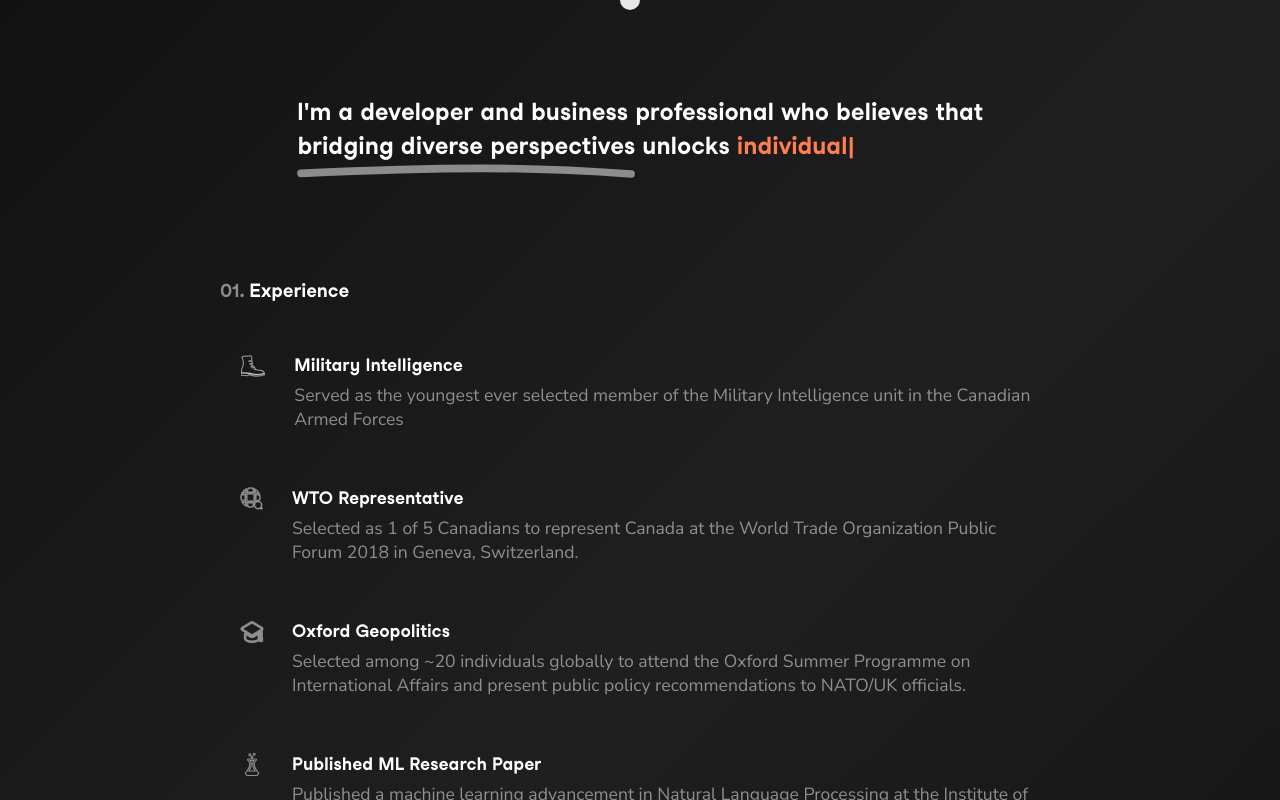
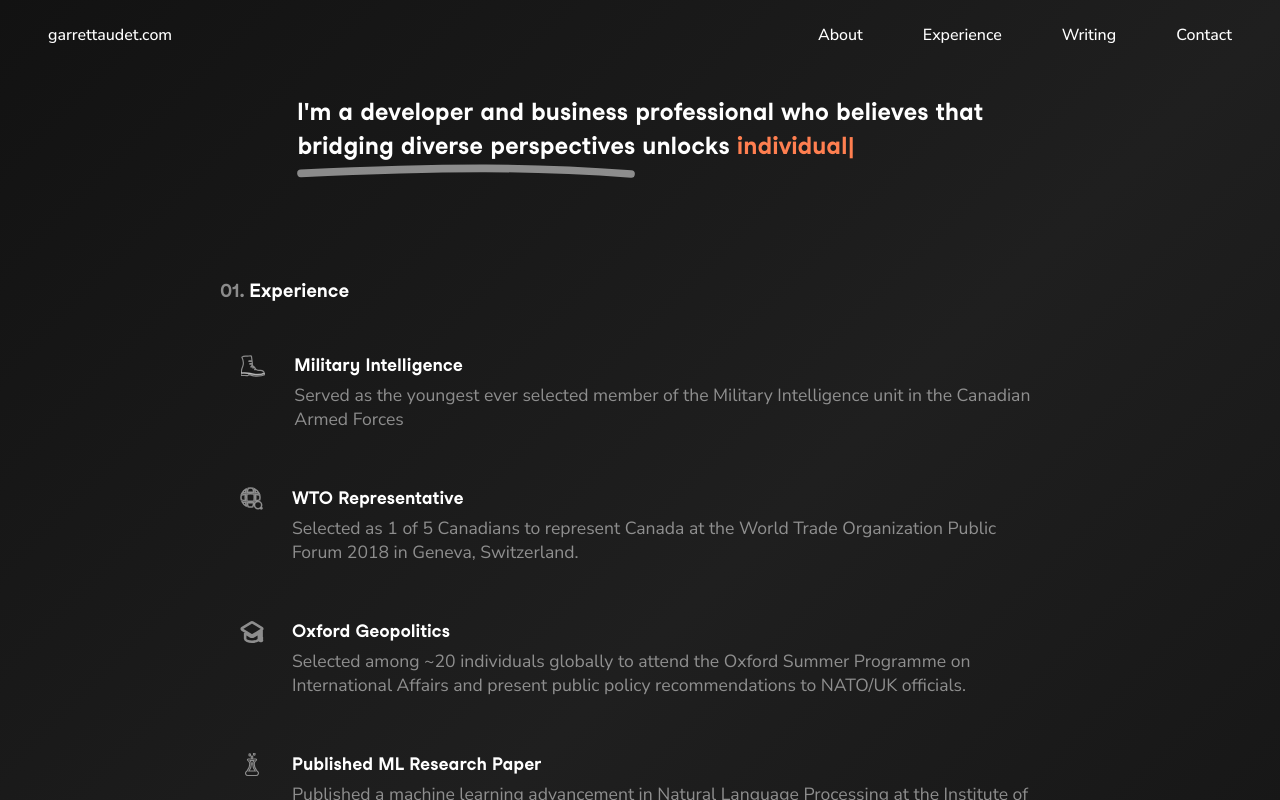
Before and after one commit to GarrettAudet/PersonalWebsite, a React (Create React App) app: page /content in a window 1280 px wide. Built offline with nearby package versions, Linux system fonts and the light colour scheme; a web font is replaced by a local one.

Commit message:
Worked gh-pages-v2 version

```diff
--- a/src/App.css
+++ b/src/App.css
@@ -64,6 +64,7 @@ body {
 
 /* Background */
 .scrolling-container {
+  position: relative;
   display: flex;
   flex: 1;
   flex-direction: column;
--- a/src/App.js
+++ b/src/App.js
@@ -1,9 +1,10 @@
-import React, { useRef } from 'react';
+import React, { useRef, useEffect } from 'react';
+import { BrowserRouter as Router, Route, Routes, useLocation } from 'react-router-dom';
 import './App.css';
-import Content from './Content/Content';  // Import Content
+import Content from './Content/Content';
 import Cursor from './Cursor/Cursor';
 import LandingPage from './LandingPage/landing-page';
-import { BrowserRouter as Router, Route, Routes } from 'react-router-dom';  // Import Router and Routes
+import Header from './LandingPage/header';
 
 function App() {
   const experienceRef = useRef(null);
@@ -13,9 +14,39 @@ function App() {
     sectionRef.current.scrollIntoView({ behavior: 'smooth' });
   };
 
+  const location = useLocation(); // Hook to get current route location
+
+  useEffect(() => {
+    // Reinitialize or trigger cursor behavior on route change
+    const cursor = document.querySelector('.custom-cursor');
+    const links = document.querySelectorAll('a');
+
+    // Check if cursor and links exist
+    if (cursor && links) {
+      const addExpand = () => cursor.classList.add('expand');
+      const removeExpand = () => cursor.classList.remove('expand');
+
+      // Remove existing listeners before adding new ones
+      links.forEach(link => {
+        link.removeEventListener('mouseenter', addExpand);
+        link.removeEventListener('mouseleave', removeExpand);
+        link.addEventListener('mouseenter', addExpand);
+        link.addEventListener('mouseleave', removeExpand);
+      });
+
+      // Clean up to avoid memory leaks
+      return () => {
+        links.forEach(link => {
+          link.removeEventListener('mouseenter', addExpand);
+          link.removeEventListener('mouseleave', removeExpand);
+        });
+      };
+    }
+  }, [location]); // Re-run effect on route change
+
   return (
-    <Router>
     <div className="scrolling-container particles-js data-simplebar">
+      <Header scrollToSection={scrollToSection} experienceRef={experienceRef} contactRef={contactRef} />
       <Routes>
         <Route
           path="/"
@@ -23,10 +54,14 @@ function App() {
         />
         <Route path="/content" element={<Content />} />
       </Routes>
-        <Cursor />
     </div>
+  );
+}
+
+export default function AppWrapper() {
+  return (
+    <Router>
+      <App />
     </Router>
   );
 }
-
-export default App;
--- a/src/Content/Content.js
+++ b/src/Content/Content.js
@@ -3,12 +3,14 @@ import './Content.css'
 
 import HeroMessage from '../HeroSection/hero-message'
 import Experience from '../Experience/Experience'
+import Cursor from '../Cursor/Cursor'
 
 function Content ({ experienceRef, contactRef }) {
     return (
         <div className="main-content">
-            <HeroMessage />
-            <Experience experienceRef = {experienceRef} contactRef = {contactRef} />
+        <HeroMessage />
+        <Experience experienceRef = {experienceRef} contactRef = {contactRef} />
+        <Cursor />
         </div>
     );
 }
--- a/src/LandingPage/header.js
+++ b/src/LandingPage/header.js
@@ -1,6 +1,6 @@
 import React, { useEffect } from 'react';
 import './header.css';
-import { Link } from 'react-router-dom';  // Import Link
+import { Link } from 'react-router-dom';
 
 function Header({ scrollToSection, experienceRef, contactRef }) {
     useEffect(() => {
@@ -45,10 +45,10 @@ function Header({ scrollToSection, experienceRef, contactRef }) {
                 <span className="first-name" data-value="garrettaudet.com">garrettaudet.com</span>
             </div>
             <div className="header-right">
-                <a href="#experience" onClick={() => scrollToSection(experienceRef)}>About</a>
+                <Link to="/">About</Link>
                 <Link to="/content">Experience</Link>
                 <a href="https://garrett-audet.medium.com/">Writing</a>
-                <a href="#contact" onClick={() => scrollToSection(contactRef)}>Contact</a>
+                <Link to="/content">Contact</Link>
             </div>
         </div>
     );
--- a/src/LandingPage/landing-page.js
+++ b/src/LandingPage/landing-page.js
@@ -1,7 +1,7 @@
 import React, { useEffect, useState } from 'react';
 import './landing-page.css';
-import Header from './header.js';
 import PersonalLink from './personal-link.js';
+import Cursor from '../Cursor/Cursor.js'
 import LandingScroll from './landing-scroll.js'
 import { faGithub, faLinkedin } from '@fortawesome/free-brands-svg-icons';
 import { faEnvelope } from '@fortawesome/free-solid-svg-icons'
@@ -85,7 +85,7 @@ const LandingPage = ({ scrollToSection, experienceRef, contactRef }) => {
 
   return (
     <div id="particles-js" className="scroll-section flex">
-      <Header />
+        <Cursor />
       <div className="landing-page-header">
         <h1>GARRETT AUDET</h1>
         <div className="landing-page-title flex">
```
Lines whose indentation alone changed are shown as unchanged.
